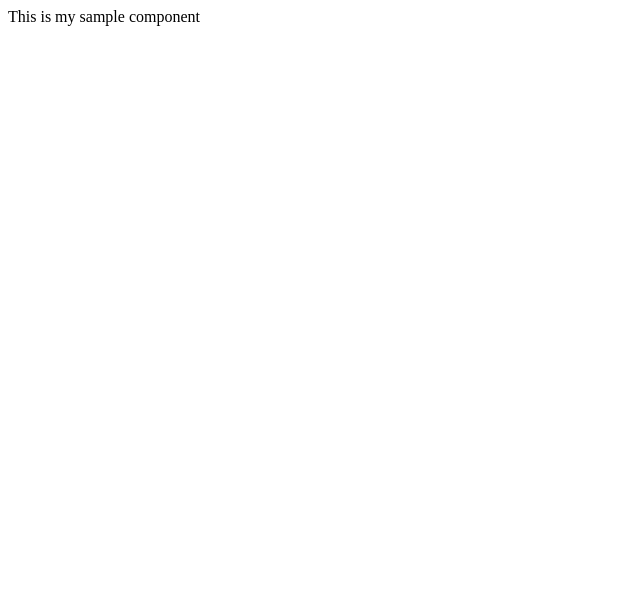
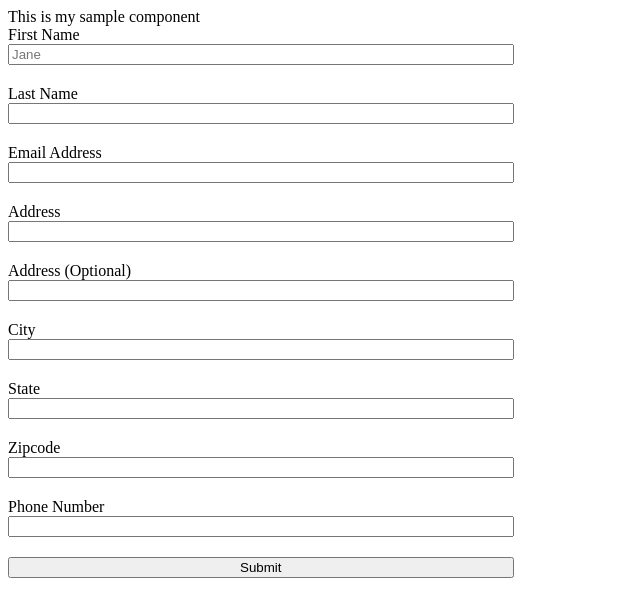
Before and after one commit to jessiheger/take-home-challenge, a React (Create React App) app: page / in a window 1280 px wide. Shown: the top 616 px of the page, without its empty margins (0-640 px from the left). Built offline with nearby package versions, Linux system fonts and the light colour scheme.

Commit message:
create form

```diff
--- a/package.json
+++ b/package.json
@@ -13,6 +13,7 @@
     "nodemon": "^2.0.4",
     "react": "^16.13.1",
     "react-dom": "^16.13.1",
+    "react-hook-form": "^6.9.2",
     "react-scripts": "3.4.3",
     "webpack": "4.42.0"
   },
--- a/src/app/App.js
+++ b/src/app/App.js
@@ -1,9 +1,12 @@
 import React from 'react';
-import { SampleComponent } from '../components';
+import { Form, SampleComponent } from '../components';
 
 function App() {
   return (
+    <div>
     <SampleComponent />
+    <Form />
+    </div>
   );
 }
 
--- /dev/null
+++ b/src/components/form.jsx
@@ -0,0 +1,51 @@
+import React from "react";
+import { useForm } from "react-hook-form";
+import {FormFields} from './formFields';
+
+const CustomInput = (props) => {
+  const { register, errors } = useForm();
+  const {label, name, placeholder, required, value, message } = props;
+
+  return (
+    <div style={{display: 'flex', flexDirection: 'column', marginBottom: '20px'}}>
+      <label>{label}</label>
+      <input
+        name={name}
+        placeholder={placeholder}
+        ref={register({
+          required: required,
+          pattern: {
+            value: value,
+            messsge: message
+          }
+        })}
+        required={required}
+
+      ></input>
+      {errors[name] && errors[name].message}
+    </div>
+  )
+}
+
+export const Form = () => {
+  const { handleSubmit, register, errors } = useForm();
+  const onSubmit = values => console.log(values);
+
+  return (
+    <form onSubmit={handleSubmit(onSubmit)} style={{display: 'flex', flexDirection: 'column', width: '40%'}}>
+      {FormFields.map(field => {
+        return (
+          <CustomInput
+            label={field.label}
+            name={field.name}
+            placeholder={field.placeholder}
+            required={field.required}
+            value={field.value}
+            message={field.message}
+          ></CustomInput>
+        )
+      })}
+      <button type="submit">Submit</button>
+    </form>
+  );
+};
--- /dev/null
+++ b/src/components/formFields.jsx
@@ -0,0 +1,59 @@
+export const FormFields = [
+    {
+        label: 'First Name',
+        name: 'firstName',
+        placeholder: 'Jane',
+        required : true,
+        value: /^$|\s+/,
+        message: 'Please provide first name.'
+    },
+    {
+        label : 'Last Name',
+        name: 'lastName',
+        required: true,
+        value: /^$|\s+/,
+        message: 'Please provide last name.'
+    },
+    {
+        label: 'Email Address',
+        required: true,
+        value: /^[A-Z0-9._%+-]+@[A-Z0-9.-]+\.[A-Z]{2,}$/i,
+        message: 'Invalid email address.'
+    },
+    {
+        label: 'Address',
+        required: true,
+        value: /[^A-Za-z0-9-( )]+/,
+        message: 'Invalid street address. Please use only numbers, letters, spaces, and dashes (-).',
+    },
+    {
+        label: 'Address (Optional)',
+        required: false,
+        value: /[^A-Za-z0-9-( )]+/,
+        message: 'Invalid street address. Please use only numbers, letters, spaces, and dashes (-).',
+    },
+    {
+        label: 'City',
+        required: true,
+        value: /[^A-Za-z-( )]+/,
+        message: 'Invalid city. Please use only letters, spaces, and dashes (-).',
+    },
+    {
+        label: 'State',
+        required: true,
+        value: /[^A-Za-z-( )]+/,
+        message: 'Invalid state. Please use only letters, spaces, and dashes (-).',
+    },
+    {
+        label: 'Zipcode',
+        required: true,
+        value: /[^0-9]+/,
+        message: 'Invalid zipcode. Please use only letters, spaces, and dashes (-).',
+    },
+    {
+        label: 'Phone Number',
+        required: true,
+        value: /^[0-9-( )]+$/,
+        message: 'Invalid phone number. Please use only numbers, spaces, and dashes (-).',
+    }
+];
--- a/src/components/index.js
+++ b/src/components/index.js
@@ -1,2 +1,3 @@
 // every component I create will be exported heree
 export { SampleComponent } from './sample-component';
+export { Form } from './form';
```
Also changed, not shown: 1 other file (tests, documents, lock files or other folders).
